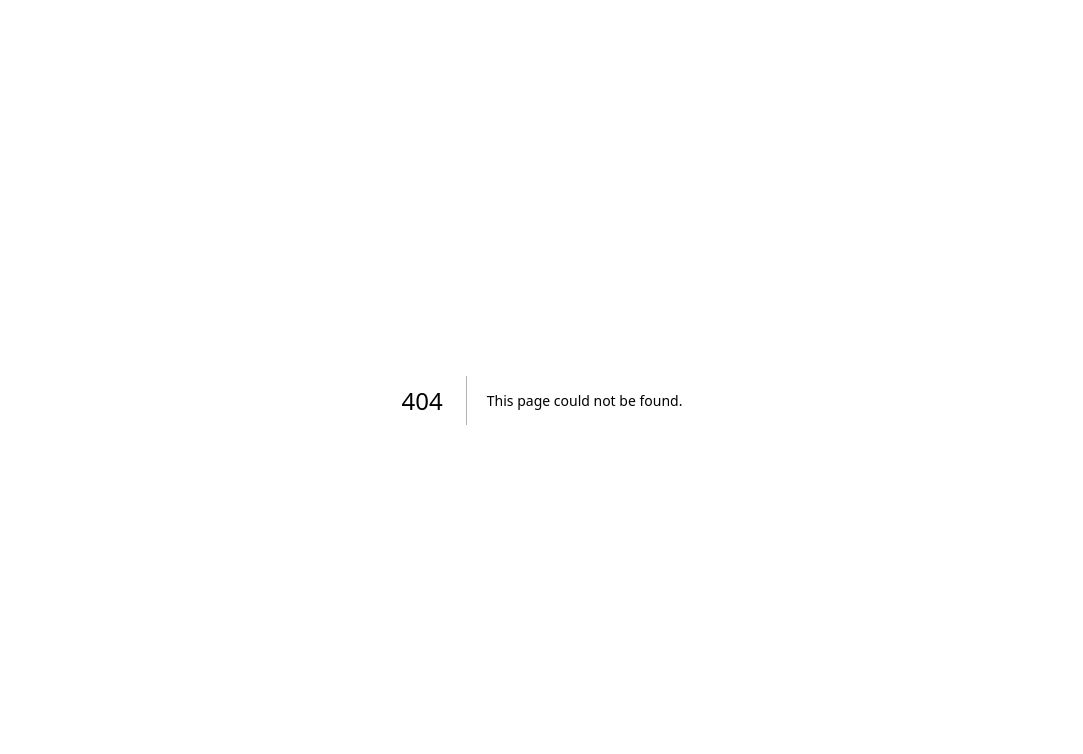
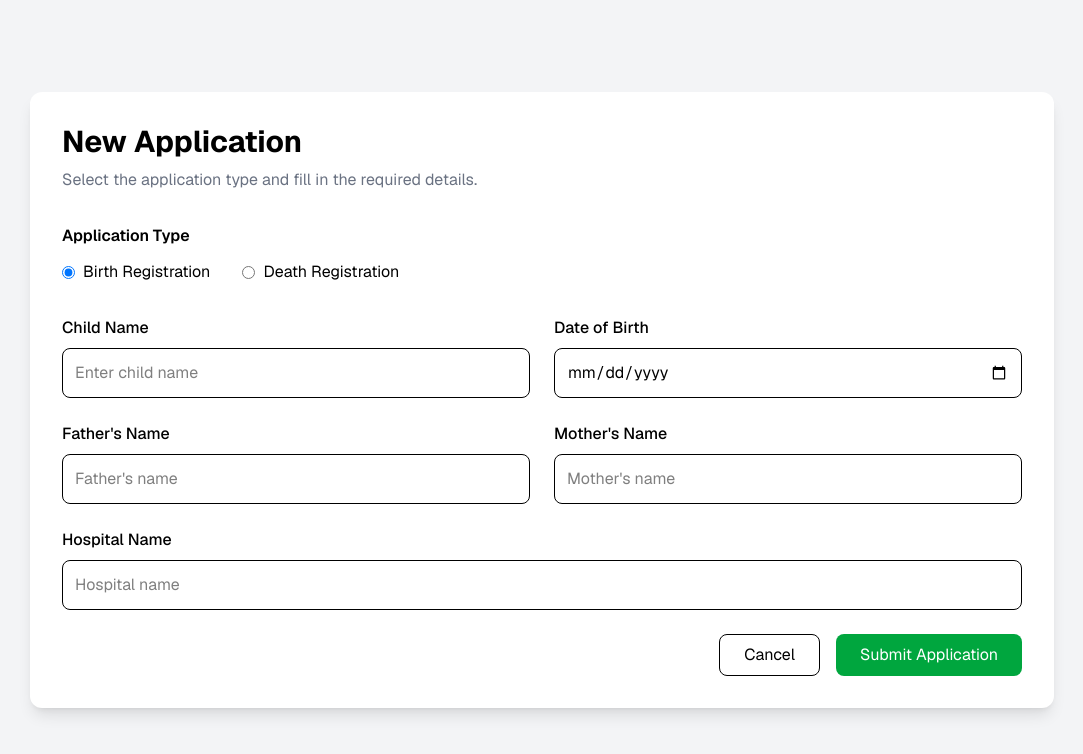
Before and after one commit to Pardhasaradhi031/hackyatra-project, a Next.js app: page /citizen/new-application in a window 1280 px wide. Before the commit this address had no page. Shown: the top 754 px of the page, without its empty margins (98-1181 px from the left). Built offline with nearby package versions, Linux system fonts and the light colour scheme.

Commit message:
add citizen frontend new application

```diff
--- /dev/null
+++ b/app/citizen/new-application/page.tsx
@@ -0,0 +1,179 @@
+"use client";
+
+import { useState } from "react";
+
+export default function Home() {
+  const [applicationType, setApplicationType] = useState("birth");
+
+  return (
+    <main className="min-h-screen bg-gray-100 flex items-center justify-center p-6">
+      <div className="w-full max-w-5xl bg-white rounded-xl shadow-lg p-8">
+        <h1 className="text-3xl font-bold">New Application</h1>
+        <p className="text-gray-500 mt-2">
+          Select the application type and fill in the required details.
+        </p>
+
+        {/* Application Type */}
+        <div className="mt-8">
+          <label className="block font-semibold mb-3">
+            Application Type
+          </label>
+
+          <div className="flex gap-8">
+            <label className="flex items-center gap-2 cursor-pointer">
+              <input
+                type="radio"
+                value="birth"
+                checked={applicationType === "birth"}
+                onChange={(e) => setApplicationType(e.target.value)}
+              />
+              Birth Registration
+            </label>
+
+            <label className="flex items-center gap-2 cursor-pointer">
+              <input
+                type="radio"
+                value="death"
+                checked={applicationType === "death"}
+                onChange={(e) => setApplicationType(e.target.value)}
+              />
+              Death Registration
+            </label>
+          </div>
+        </div>
+
+        <form className="grid md:grid-cols-2 gap-6 mt-8">
+          {applicationType === "birth" ? (
+            <>
+              <div>
+                <label className="block mb-2 font-medium">
+                  Child Name
+                </label>
+                <input
+                  type="text"
+                  placeholder="Enter child name"
+                  className="w-full border rounded-lg p-3"
+                />
+              </div>
+
+              <div>
+                <label className="block mb-2 font-medium">
+                  Date of Birth
+                </label>
+                <input
+                  type="date"
+                  className="w-full border rounded-lg p-3"
+                />
+              </div>
+
+              <div>
+                <label className="block mb-2 font-medium">
+                  Father's Name
+                </label>
+                <input
+                  type="text"
+                  placeholder="Father's name"
+                  className="w-full border rounded-lg p-3"
+                />
+              </div>
+
+              <div>
+                <label className="block mb-2 font-medium">
+                  Mother's Name
+                </label>
+                <input
+                  type="text"
+                  placeholder="Mother's name"
+                  className="w-full border rounded-lg p-3"
+                />
+              </div>
+
+              <div className="md:col-span-2">
+                <label className="block mb-2 font-medium">
+                  Hospital Name
+                </label>
+                <input
+                  type="text"
+                  placeholder="Hospital name"
+                  className="w-full border rounded-lg p-3"
+                />
+              </div>
+            </>
+          ) : (
+            <>
+              <div>
+                <label className="block mb-2 font-medium">
+                  Deceased Name
+                </label>
+                <input
+                  type="text"
+                  placeholder="Enter name"
+                  className="w-full border rounded-lg p-3"
+                />
+              </div>
+
+              <div>
+                <label className="block mb-2 font-medium">
+                  Date of Death
+                </label>
+                <input
+                  type="date"
+                  className="w-full border rounded-lg p-3"
+                />
+              </div>
+
+              <div>
+                <label className="block mb-2 font-medium">
+                  Place of Death
+                </label>
+                <input
+                  type="text"
+                  placeholder="Hospital / Home"
+                  className="w-full border rounded-lg p-3"
+                />
+              </div>
+
+              <div>
+                <label className="block mb-2 font-medium">
+                  Cause of Death
+                </label>
+                <input
+                  type="text"
+                  placeholder="Cause of death"
+                  className="w-full border rounded-lg p-3"
+                />
+              </div>
+
+              <div className="md:col-span-2">
+                <label className="block mb-2 font-medium">
+                  Address
+                </label>
+                <textarea
+                  rows={3}
+                  placeholder="Enter address"
+                  className="w-full border rounded-lg p-3"
+                />
+              </div>
+            </>
+          )}
+
+          <div className="md:col-span-2 flex justify-end gap-4">
+            <button
+              type="reset"
+              className="px-6 py-2 border rounded-lg hover:bg-gray-100"
+            >
+              Cancel
+            </button>
+
+            <button
+              type="submit"
+              className="px-6 py-2 bg-green-600 text-white rounded-lg hover:bg-green-700"
+            >
+              Submit Application
+            </button>
+          </div>
+        </form>
+      </div>
+    </main>
+  );
+}
--- a/package.json
+++ b/package.json
@@ -11,10 +11,12 @@
   "dependencies": {
     "bcrypt": "^6.0.0",
     "jsonwebtoken": "^9.0.3",
+    "lucide-react": "^1.28.0",
     "next": "16.2.12",
     "pg": "^8.22.0",
     "react": "19.2.4",
     "react-dom": "19.2.4",
+    "react-icons": "^5.7.0",
     "zod": "^4.4.3"
   },
   "devDependencies": {
```
Also changed, not shown: 1 other file (tests, documents, lock files or other folders).
